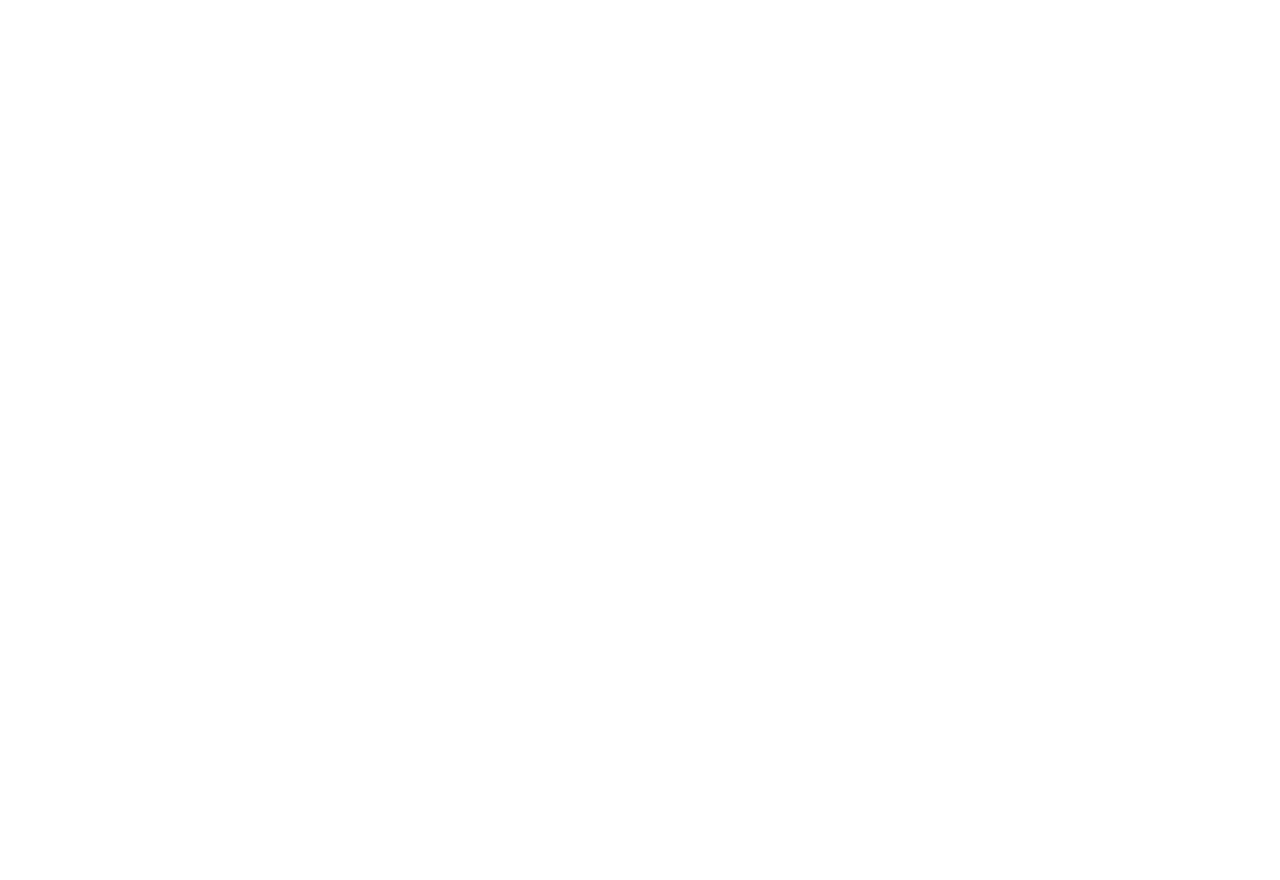
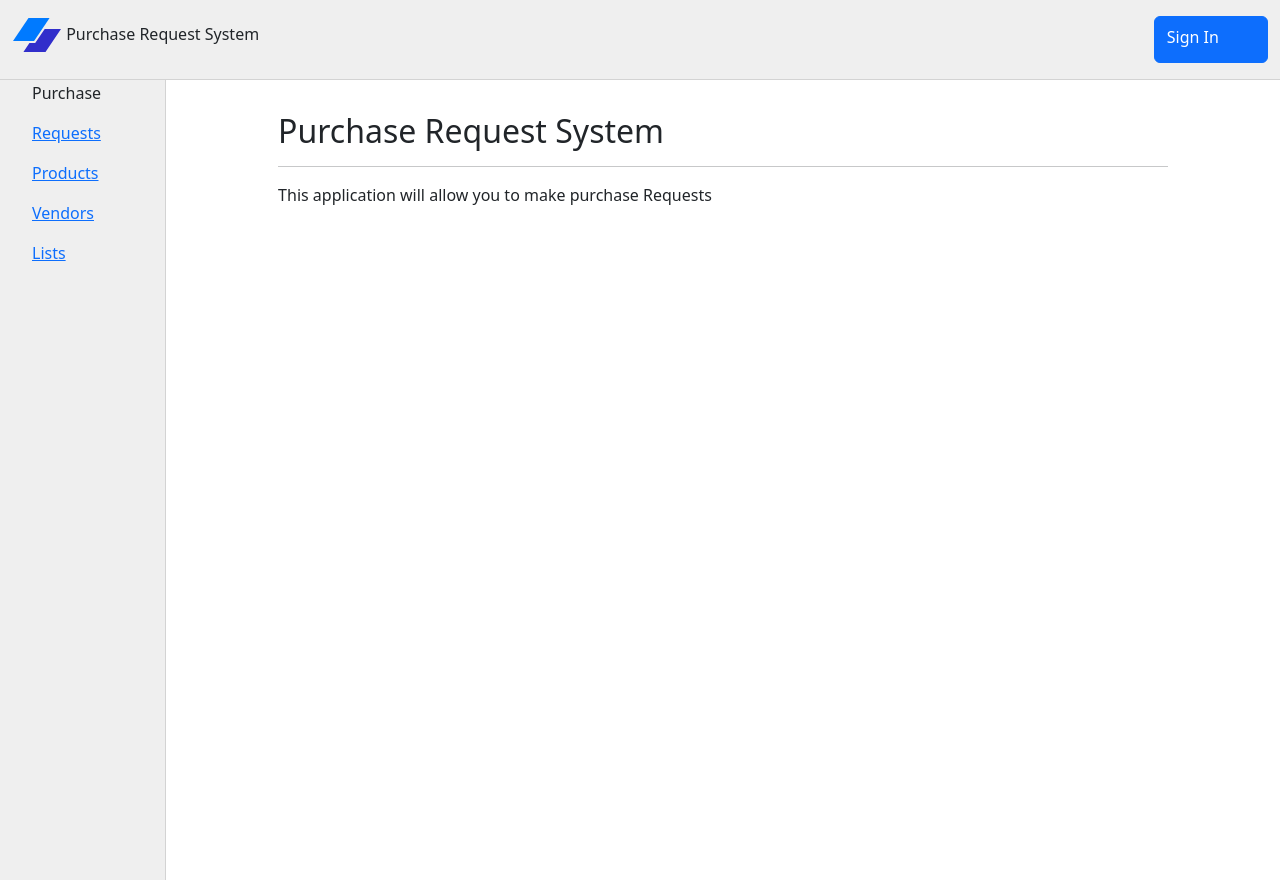
Before and after one commit to chrisdeckard2/prs-capstone, a website: page index.html in a window 1280 px wide. Before the commit the page ends 800 px from the top, so only its background shows below. Drawn offline with nearby package versions, Linux system fonts and the light colour scheme.

Commit message:
Savepoint for PRS front page

```diff
--- /dev/null
+++ b/css/style.css
@@ -0,0 +1,40 @@
+header {
+ background-color: #efefef;
+ padding-top: 1rem;
+ padding-bottom: 1rem;
+ height: 5rem;
+ border-bottom: 0.02rem solid lightgray;
+ display: flex;
+ flex-direction: row-;
+
+}
+
+
+
+main {
+    display: flex;
+}
+
+
+
+nav {
+    border-right: 0.02rem solid lightgrey;
+    background-color: #efefef;
+    padding-right: 4rem;
+    height: 100vh;
+
+}
+
+.container {
+    padding-left: 4rem;
+    padding-right: 4rem;
+    padding-top: 5rem;
+}
+
+#menu  {
+    list-style: none;
+    display: flex;
+    flex-direction: column;
+    gap: 1rem;
+    padding-top: 1%;
+}
--- a/index.html
+++ b/index.html
@@ -1,20 +1,52 @@
 <!DOCTYPE html>
 <html lang="en">
+  <head>
+    <meta charset="UTF-8" />
+    <meta name="viewport" content="width=device-width, initial-scale=1.0" />
+    <title>Home</title>
+    <link rel="stylesheet" href="./node_modules/bootstrap/dist/css/bootstrap.css" />
+    <link rel="stylesheet" href="css/style.css" />
+  </head>
 
-<head>
-    <meta charset="UTF-8">
-    <meta name="viewport" content="width=device-width, initial-scale=1.0">
-    <title>Home</title>
-    <link rel="stylesheet" href="./node_modules/bootstrap/dist/css/bootstrap.css">
-</head>
+  <body>
+    <header class="container-fluid justify-content-between d-flex">
+      <div>
+        <svg id="logo-35" width="50" height="39" viewBox="0 0 50 39" fill="none" xmlns="http://www.w3.org/2000/svg">
+          <path d="M16.4992 2H37.5808L22.0816 24.9729H1L16.4992 2Z" class="ccompli1" fill="#007AFF"></path>
+          <path
+            d="M17.4224 27.102L11.4192 36H33.5008L49 13.0271H32.7024L23.2064 27.102H17.4224Z"
+            class="ccustom"
+            fill="#312ECB"
+          ></path>
+        </svg>
 
+        <span class=".logo-text">Purchase Request System</span>
+      </div>
 
-<body>
+      <a class="btn btn-primary" href="signin.html"
+        >Sign In
+        <svg class="bi" width="32" height="32" fill="currentColor">
+          <use xlink:href="./node_modules/bootstrap-icons/bootstrap-icons.svg#person" /></svg
+      ></a>
+    </header>
+    <main>
+      <nav>
+        <ul id="menu">
+          <li>Purchase</li>
+          <li><a href="">Requests</a></li>
+          <li><a href="">Products</a></li>
+          <li><a href="">Vendors</a></li>
+          <li><a href="">Lists</a></li>
+        </ul>
+      </nav>
+      <section class="container fluid mx-5 my-2 py-4">
+        <h2>Purchase Request System</h2>
 
+        <hr />
 
+        <p>This application will allow you to make purchase Requests</p>
+      </section>
+    </main>
     <script src="./node_modules/bootstrap/dist/js/bootstrap.bundle.js"></script>
-</body>
-
-
-
+  </body>
 </html>
--- a/package.json
+++ b/package.json
@@ -10,6 +10,7 @@
   "license": "ISC",
   "description": "",
   "dependencies": {
-    "bootstrap": "^5.3.3"
+    "bootstrap": "^5.3.3",
+    "bootstrap-icons": "^1.11.3"
   }
 }
```
Also changed, not shown: signin.html (added), 1 other file.
